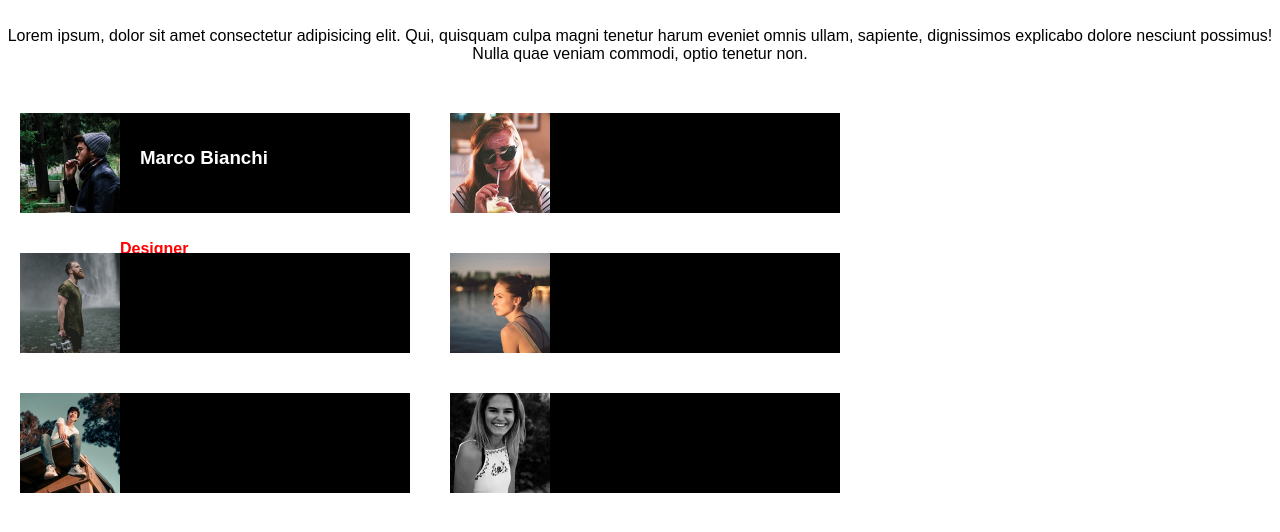
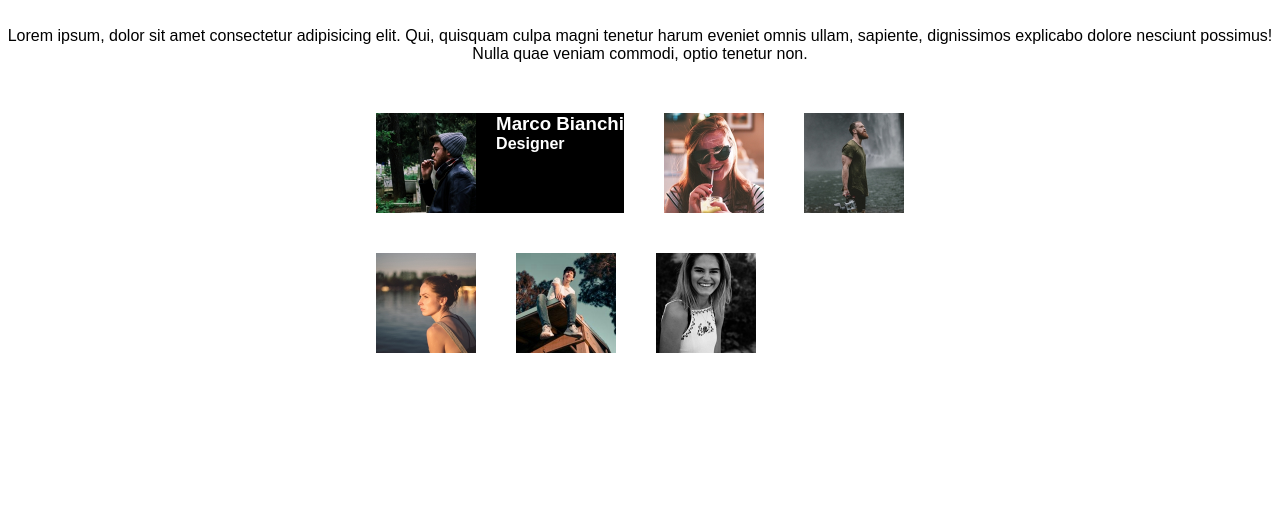
Before and after one commit to DaniloGemma/html-css-float-cards, a plain HTML site: page index.html in a window 1280 px wide. Shown: the part 72-604 px from the top of the page. Drawn offline with Linux system fonts and the light colour scheme; a web font is replaced by a local one.

Commit message:
innerbox

```diff
--- a/CSS/style.css
+++ b/CSS/style.css
@@ -30,7 +30,6 @@ p{
     margin: 0 auto;
     display: table;
     height: 90px;
-    line-height: 90px;
     overflow: hidden;
 }
 .clearfix::after{
@@ -38,8 +37,7 @@ p{
 }
 .box{
     background-color: black;
-    width: 390px;
-    height: 100px;
+    width: calc(100% / 3 - 60);
     margin: 20px;
 }
 .left{
@@ -56,13 +54,18 @@ p{
     max-height: 100px;
     clear: both;
 }
+
+.inner-box{
+    float: right;
+}
 h3{
     color: white;
-    display: inline-block;
     margin-left: 20px;
 }
 h4{
-    color: red;
-    display: inline-block;
-    margin-right: 150px;
+    color: white;
+    margin-left: 20px;
 }
+.mail{
+    color: cyan;
+}
--- a/index.html
+++ b/index.html
@@ -18,8 +18,11 @@
         <section>
             <div class="box left">
                 <img src="./img/male1.png" alt="male1" class="pic">
-                <h3>Marco Bianchi</h3>
-                <h4>Designer</h4>
+                <div class="inner-box">
+                    <h3>Marco Bianchi</h3>
+                    <h4>Designer</h4>
+                    <a href="mailto:marcobianchi@team.com" class="mail"></a>
+                </div>
             </div>
             <div class="box left">
                 <img src="./img/female1.png" alt="female1" class="pic">
```
